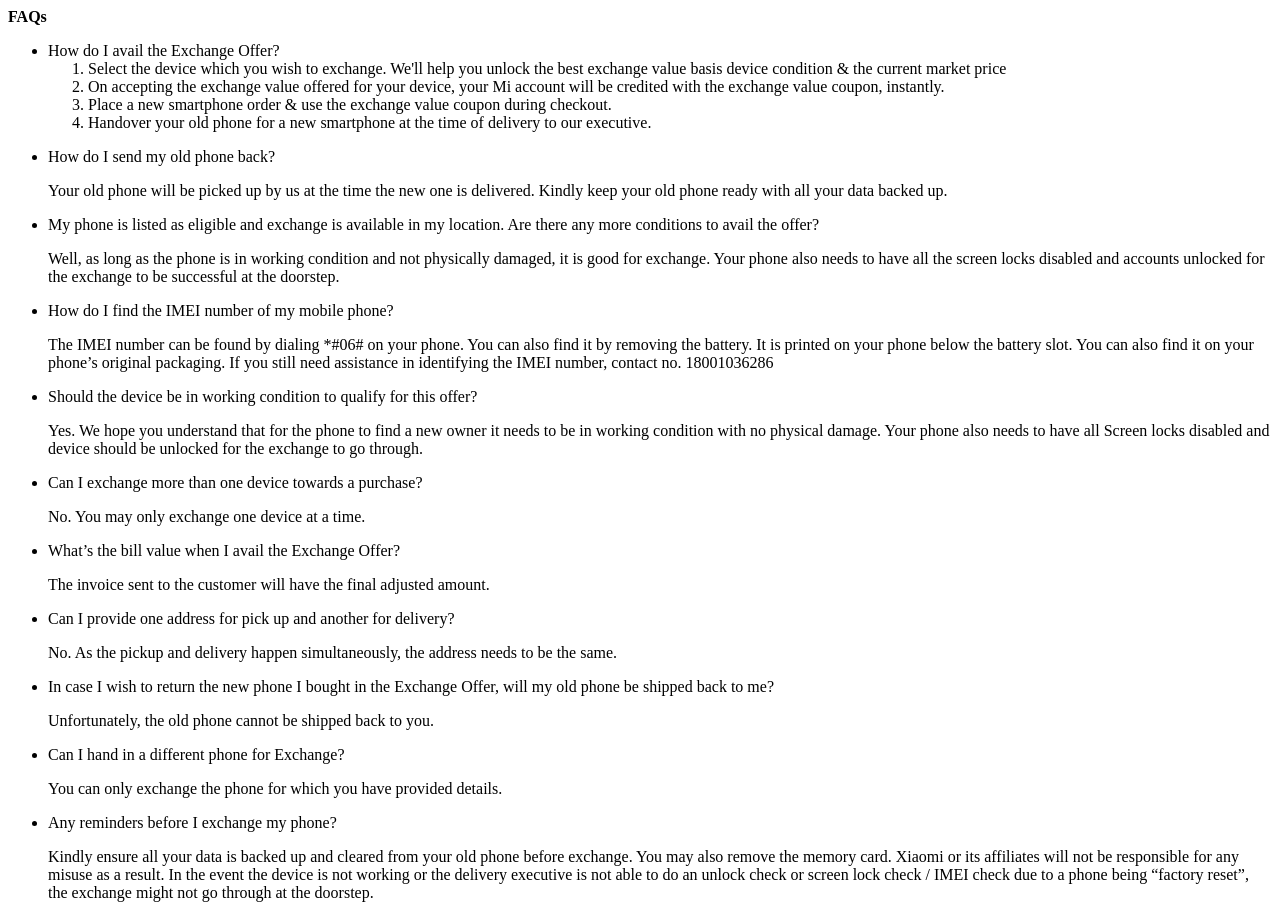
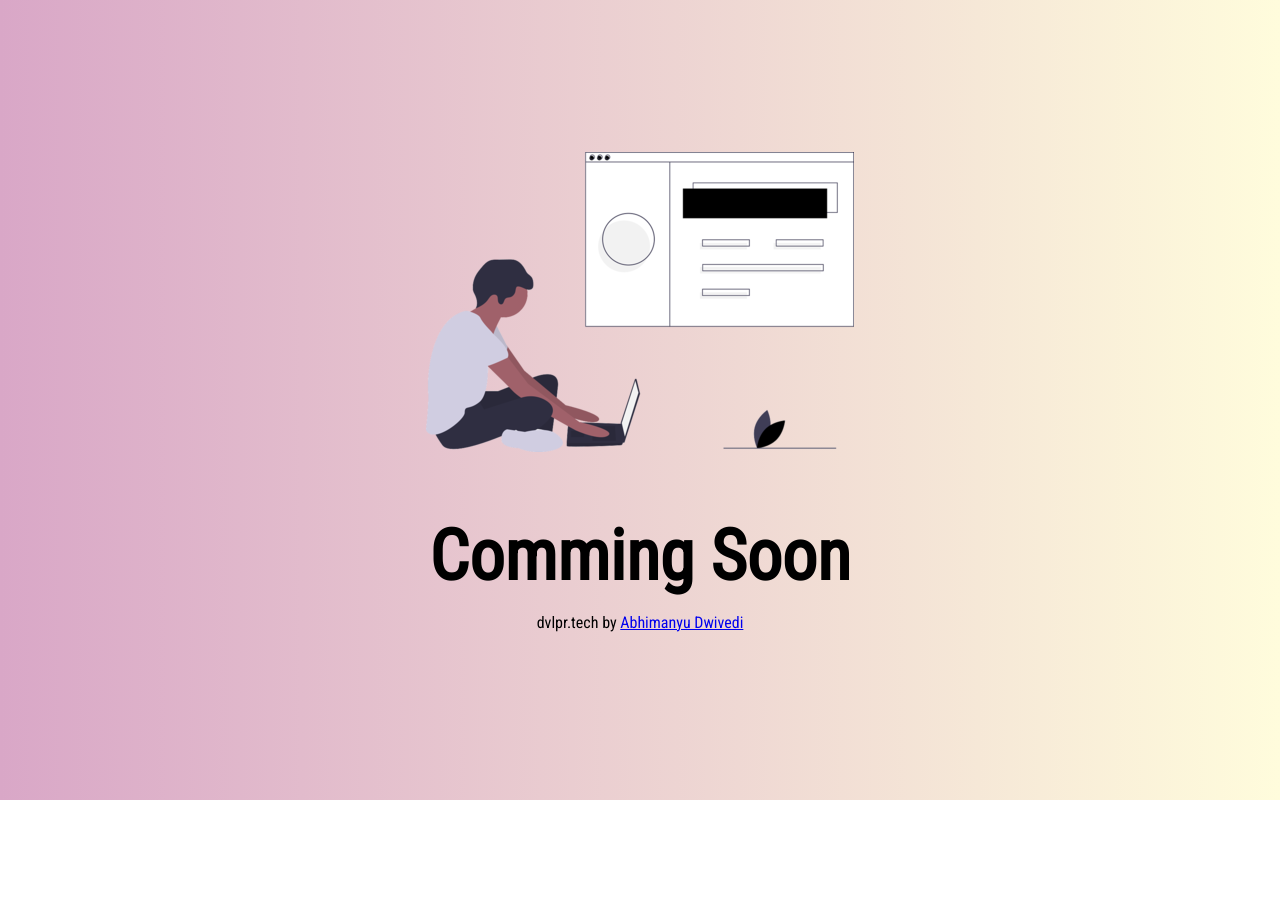
Before and after one commit to dwivediabhimanyu/Personal-Website, a plain HTML site: page index.html in a window 1280 px wide. After the commit the page ends 800 px from the top, so only its background shows below. Drawn offline with Linux system fonts and the light colour scheme.

Commit message:
Update index.html

```diff
--- a/index.html
+++ b/index.html
@@ -1,54 +1,32 @@
-<html>
-    <head>
+<!DOCTYPE html>
+<html lang="en" >
 
-    </head>
-    <body>
-        <p><strong>FAQs</strong></p>
-        <ul>
-        <li>How do I avail the Exchange Offer? <br><ol>
-        <li>Select the device which you wish to exchange. We'll help you unlock the best exchange value basis device condition &amp; the current market price</li>
-        <li>On accepting the exchange value offered for your device, your Mi account will be credited with the exchange value coupon, instantly.</li>
-        <li>Place a new smartphone order &amp; use the exchange value coupon during checkout.</li>
-        <li>Handover your old phone for a new smartphone at the time of delivery to our executive.</li>
-        </ol>
-        </li>
-        </ul>
-        <ul>
-        <li><p>How do I send my old phone back?</p>
-        <p>Your old phone will be picked up by us at the time the new one is delivered. Kindly keep your old phone ready with all your data backed up.</p>
-        </li>
-        <li><p>My phone is listed as eligible and exchange is available in my location. Are there any more conditions to avail the offer?</p>
-        <p>Well, as long as the phone is in working condition and not physically damaged, it is good for exchange.
-        Your phone also needs to have all the screen locks disabled and accounts unlocked for the exchange to be successful at the doorstep.</p>
-        </li>
-        <li><p>How do I find the IMEI number of my mobile phone?</p>
-        <p>The IMEI number can be found by dialing *#06# on your phone. You can also find it by removing the battery. It is printed on your phone below the battery slot. You can also find it on your phone’s original packaging. If you still need assistance in identifying the IMEI number, contact no. 18001036286</p>
-        </li>
-        <li><p>Should the device be in working condition to qualify for this offer?</p>
-        <p>Yes. We hope you understand that for the phone to find a new owner it needs to be in working condition with no physical damage.
-        Your phone also needs to have all Screen locks disabled and device should be unlocked for the exchange to go through.</p>
-        </li>
-        <li><p>Can I exchange more than one device towards a purchase?</p>
-        <p>No. You may only exchange one device at a time.</p>
-        </li>
-        <li><p>What’s the bill value when I avail the Exchange Offer?</p>
-        <p>The invoice sent to the customer will have the final adjusted amount.</p>
-        </li>
-        <li><p>Can I provide one address for pick up and another for delivery?</p>
-        <p>No. As the pickup and delivery happen simultaneously, the address needs to be the same.</p>
-        </li>
-        <li><p>In case I wish to return the new phone I bought in the Exchange Offer, will my old phone be shipped back to me?</p>
-        <p>Unfortunately, the old phone cannot be shipped back to you.</p>
-        </li>
-        <li><p>Can I hand in a different phone for Exchange?</p>
-        <p>You can only exchange the phone for which you have provided details.</p>
-        </li>
-        <li><p>Any reminders before I exchange my phone?</p>
-        <p>Kindly ensure all your data is backed up and cleared from your old phone before exchange. You may also remove the memory card. Xiaomi or its affiliates will not be responsible for any misuse as a result.
-        In the event the device is not working or the delivery executive is not able to do an unlock check or screen lock check / IMEI check due to a phone being “factory reset”, the exchange might not go through at the doorstep.</p>
-        </li>
-        </ul>
+<head>
+  <meta charset="UTF-8">
+  <title>devlpr.tech</title>
+  <link href="https://fonts.googleapis.com/css?family=Roboto+Condensed" rel="stylesheet">
+  <link rel="stylesheet" href="./style.css">
+  <meta name="description" content="Devlpr.tech is web portfolio for Abhimanyu Dwivedi.">
+  <meta name="keywords" content="Web Developer, Web Developer in Delhi, Mobile Application Developer, React Developer, Angular Developer, Developers in Delhi, Developers in Noida, Developers in India, Free Lancing ">
+  <meta name="author" content="Abhimanyu Dwivedi">
+  <meta name="viewport" content="width=device-width, initial-scale=1.0">
+
+</head>
+
+<body>
+
+  <div class="vertical-container background" id="main">
+  <div class="vertical-body">
+    <div class="container">
+      <img src="img/imageedit_6_3101820852.png" alt="Devloper at work">
+      <h2 class="title">Comming Soon</h2>
+      <p>dvlpr.tech by <a href="https://github.com/dwivediabhimanyu">Abhimanyu Dwivedi</a> </p>
+    </div>
+  </div>
+</div>
 
 
-    </body>
+
+</body>
+
 </html>
```
